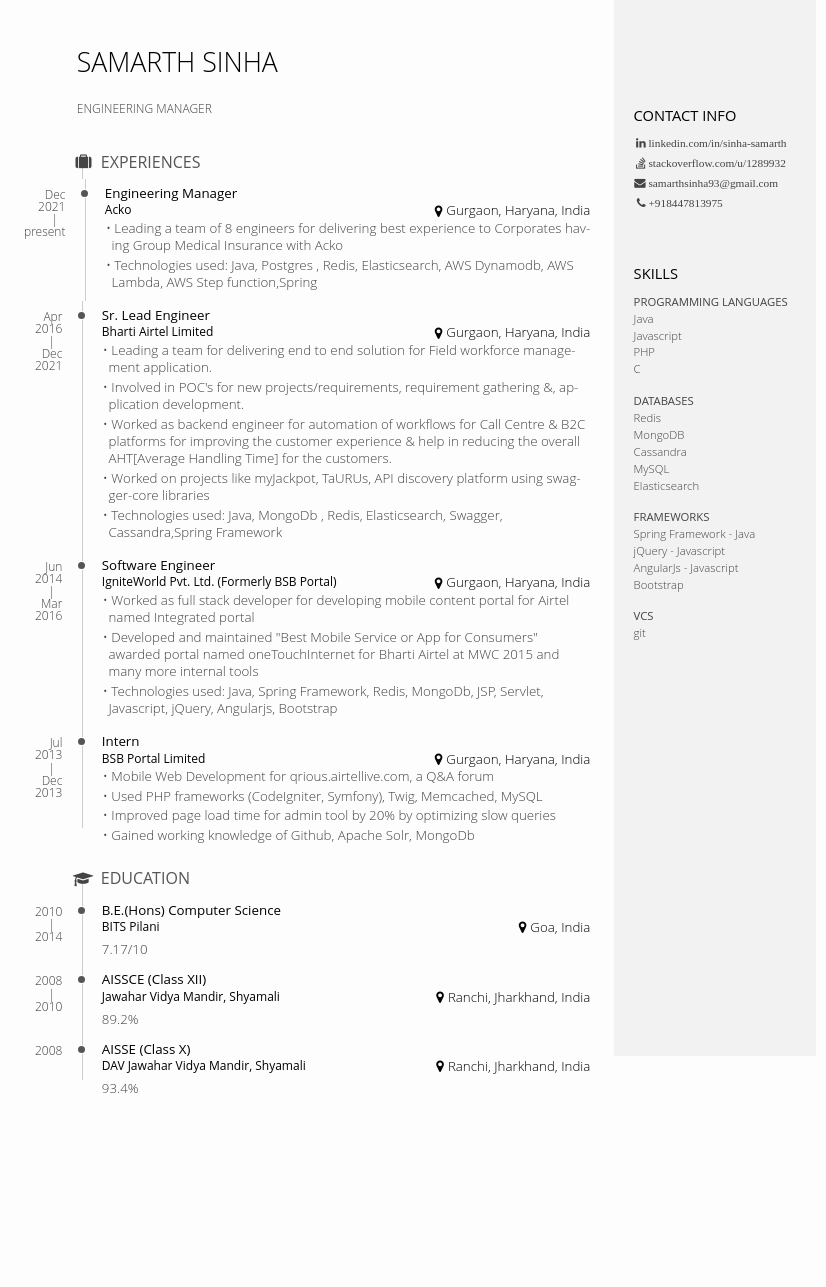
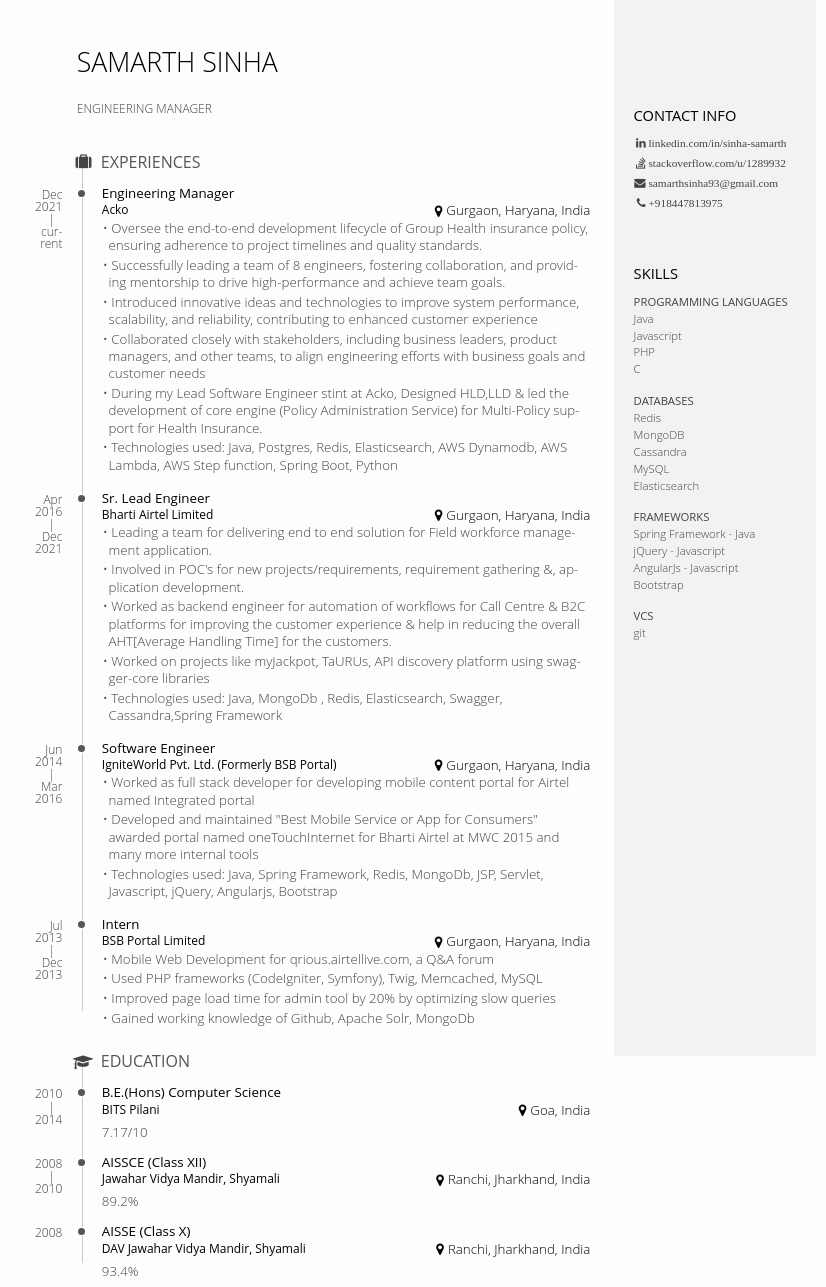
Before and after one commit to samarthsinha/samarthsinha.github.io, a Jekyll site: the page built from resume.md, in a window 1280 px wide. Shown: the whole page, without its empty margins (0-826 px from the left). Built offline with Jekyll 4.4.1, drawn with Linux system fonts in a browser that asks for light colours; before the commit the page ends 1104 px from its top, so only the background shows below that.

Commit message:
Update resume.md

```diff
--- a/resume.md
+++ b/resume.md
@@ -12,29 +12,31 @@
         <h2>
             <i class="fa fa-suitcase"></i> Experiences
         </h2>
+    <section class="blocks">
+        <div class="date">
+            <span>Dec 2021</span><span>current</span>
+        </div>
+        <div class="decorator">
+        </div>
+        <div class="details">
+            <header>
+                <h3>{{site.current_profile}}</h3>
+                <span class="place">Acko</span>
+                <span class="location">Gurgaon, Haryana, India</span>
+            </header>
+            <div>
+                <ul>
+                   <li>Oversee the end-to-end development lifecycle of Group Health insurance policy, ensuring adherence to project timelines and quality standards.</li>
+                   <li>Successfully leading a team of 8 engineers, fostering collaboration, and providing mentorship to drive high-performance and achieve team goals.</li>
+                    <li>Introduced innovative ideas and technologies to improve system performance, scalability, and reliability, contributing to enhanced customer experience</li>
+                   <li>Collaborated closely with stakeholders, including business leaders, product managers, and other teams, to align engineering efforts with business goals and customer needs</li>
+                   <li>During my Lead Software Engineer stint at Acko, Designed HLD,LLD & led the development of core engine (Policy Administration Service) for Multi-Policy support for Health Insurance.</li>
+                   <li>Technologies used: Java, Postgres, Redis, Elasticsearch, AWS Dynamodb, AWS Lambda, AWS Step function, Spring Boot, Python</li>
+                </ul>
+            </div>
+        </div></section>
 
-        <section class="blocks">
-            <div class="date">
-                <span>Dec 2021</span><span>present</span>
-            </div>
-            <div class="decorator">
-            </div>
-            <div class="details">
-                <header>
-                    <h3>{{site.current_profile}}</h3>
-                    <span class="place">Acko</span>
-                    <span class="location">Gurgaon, Haryana, India</span>
-                </header>
-                <div>
-                    <ul>
-                       <li>Leading a team of 8 engineers for delivering best experience to Corporates having Group Medical Insurance with Acko</li>
-                       <li> Technologies used: Java, Postgres , Redis, Elasticsearch, AWS Dynamodb, AWS Lambda, AWS Step function,Spring</li>
-                    </ul>
-                </div>
-            </div>
-        </section>
-
-        <section class="blocks">
+<section class="blocks">
             <div class="date">
                 <span>Apr 2016</span><span>Dec 2021</span>
             </div>
```
